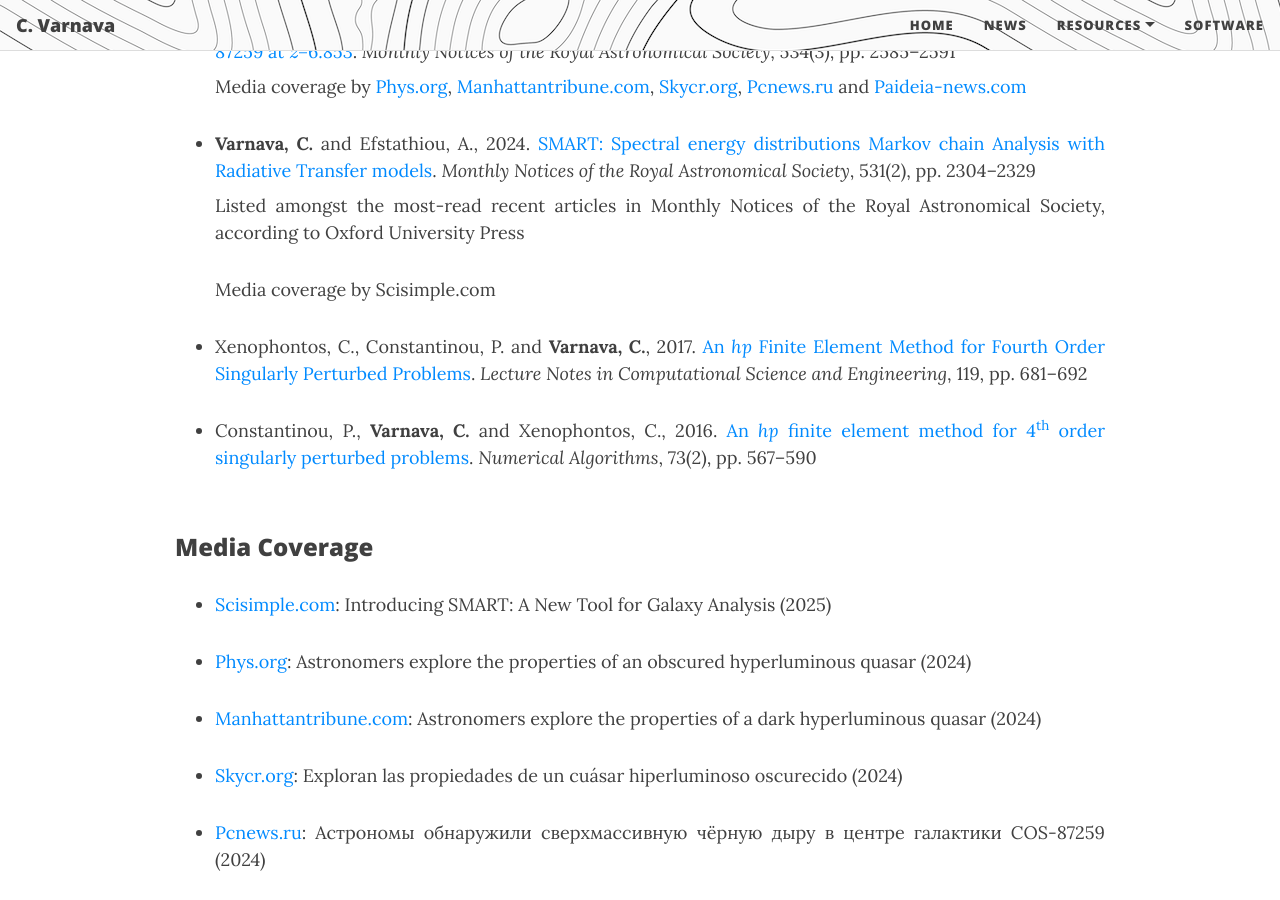
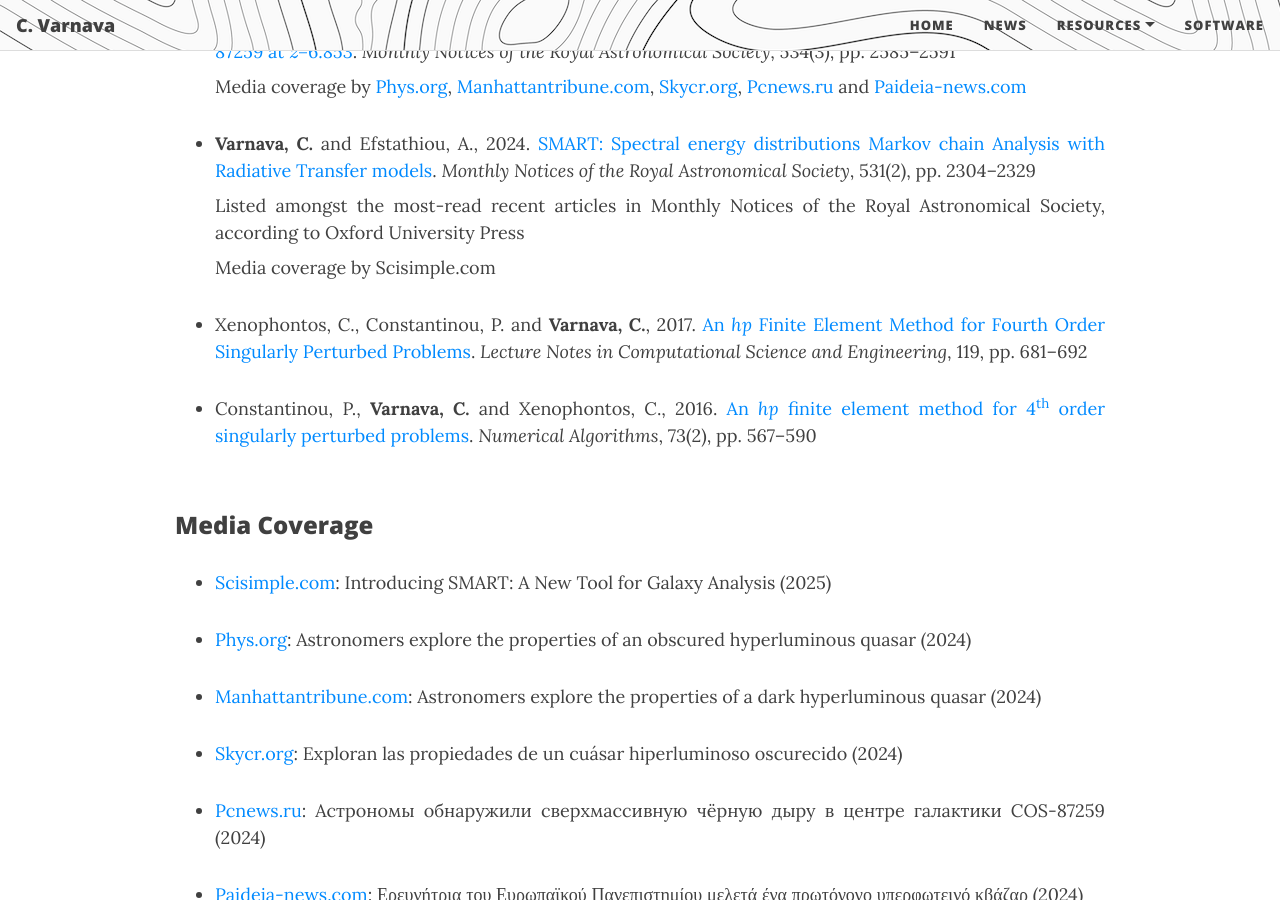
Before and after one commit to ch-var/ch-var.github.io, a Jekyll site: the page built from CV.html, in a window 1280 px wide and 900 px high, scrolled down 3001 px. Built offline with Jekyll 4.4.1, drawn with Linux system fonts in a browser that asks for light colours; formulas are drawn with MathJax 3.

Commit message:
Update CV.html

```diff
--- a/CV.html
+++ b/CV.html
@@ -88,7 +88,7 @@
 <p align='justify' class="responsive-margin" style="margin-top: 0px;">Media coverage by <a href="https://phys.org/news/2024-10-astronomers-explore-properties-obscured-hyperluminous.html">Phys.org</a>, <a href="https://manhattantribune.com/astronomers-explore-the-properties-of-a-dark-hyperluminous-quasar/">Manhattantribune.com</a>, <a href="https://skycr.org/2024/10/21/exploran-las-propiedades-de-un-cuasar-hiperluminoso-oscurecido/">Skycr.org</a>, <a href="https://pcnews.ru/news/astronomy_obnaruzili_sverhmassivnuu_cernuu_dyru_v_centre_galaktiki_cos_87259-1530160.html#gsc.tab=0">Pcnews.ru</a> and <a href="https://paideia-news.com/panepistimio-frederick/2024/11/11/ereynitria-toy-eyropaikoy-panepistimioy-meleta-ena-protogono-yperfoteino-kbazar">Paideia-news.com</a></p>
 <p></p>
 <li class="responsive-margin" style="margin-bottom: 8px;"><b>Varnava, C.</b> and Efstathiou, A., 2024. <a href="https://doi.org/10.1093/mnras/stae1141">SMART: Spectral energy distributions Markov chain Analysis with Radiative Transfer models</a>. <i>Monthly Notices of the Royal Astronomical Society</i>, 531(2), pp. 2304–2329</li>
-<p align='justify' class="responsive-margin" style="margin-top: 0px;">Listed amongst the most-read recent articles in Monthly Notices of the Royal Astronomical Society, according to Oxford University Press</a></p>
+<p align='justify' class="responsive-margin" style="margin-top: 0px; margin-bottom: 8px;">Listed amongst the most-read recent articles in Monthly Notices of the Royal Astronomical Society, according to Oxford University Press</a></p>
 <p align='justify' class="responsive-margin" style="margin-top: 0px;">Media coverage by <a https://scisimple.com/en/articles/2025-07-27-introducing-smart-a-new-tool-for-galaxy-analysis--akg507q">Scisimple.com</a></p>
 <p></p>
 <li class="responsive-margin">Xenophontos, C., Constantinou, P. and <b>Varnava, C.</b>, 2017. <a href="https://doi.org/10.1007/978-3-319-65870-4_49">An <i>hp</i> Finite Element Method for Fourth Order Singularly Perturbed Problems</a>. <i>Lecture Notes in Computational Science and Engineering</i>, 119, pp. 681–692</li>
```
